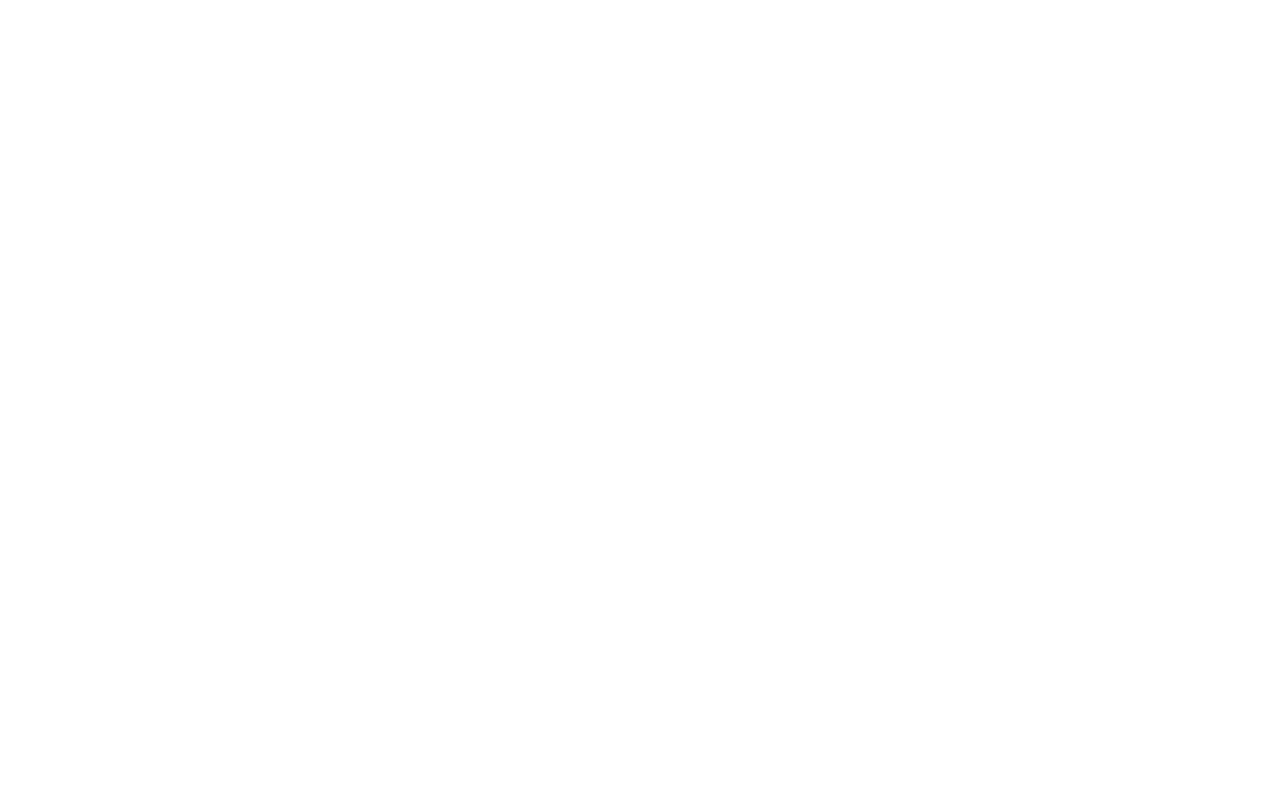
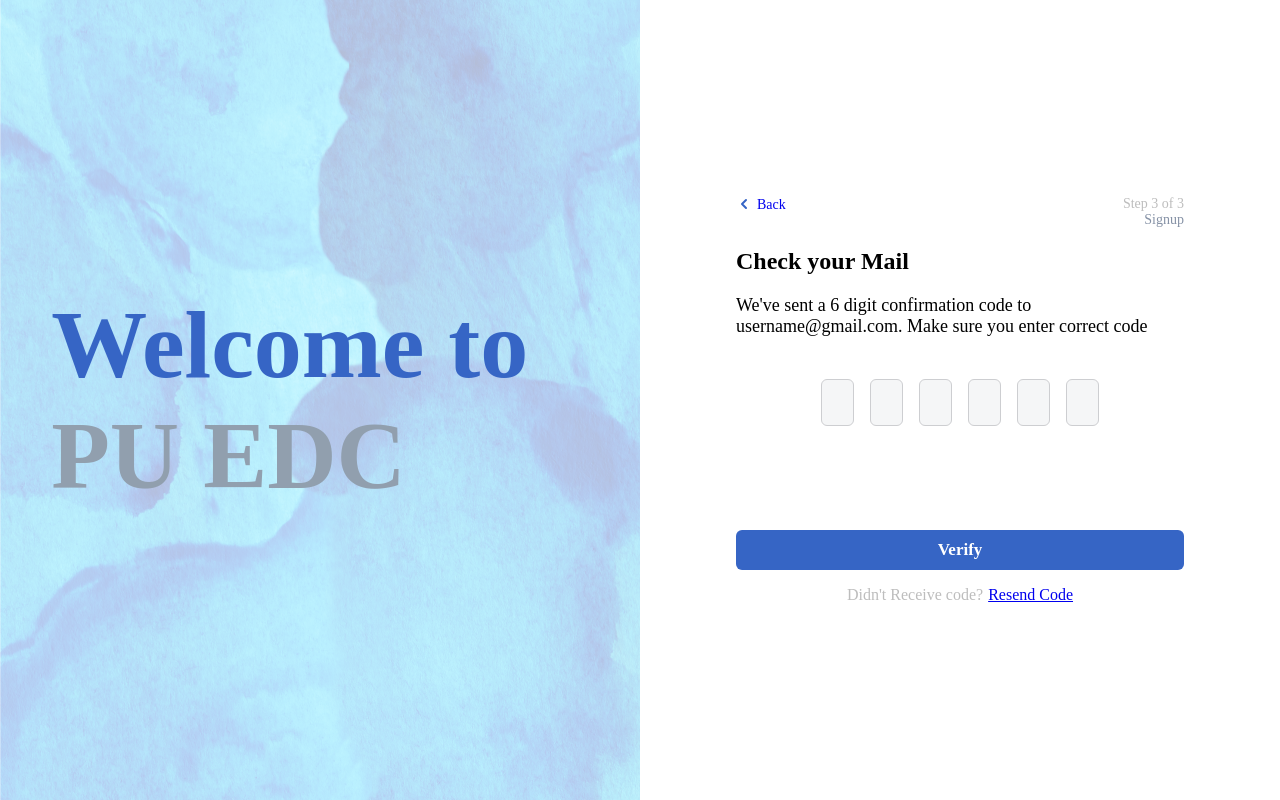
Before and after one commit to Horizon-tech-india/EDC-Frontend, a React (Create React App) app: page /signup/3 in a window 1280 px wide. Before the commit this address had no page. Built offline with nearby package versions, Linux system fonts and the light colour scheme.

Commit message:
feat: signup page

```diff
--- a/src/App.js
+++ b/src/App.js
@@ -9,8 +9,10 @@
       <BrowserRouter>
         <Routes>
           <Route exact path="/login" element={<Login />} />
-          <Route exact path="/signup" element={<SignUp />} />
-          <Route exact path="/" element={<SignUp />} />
+          <Route exact path="/signup/1" element={<SignUp step={1} />} />
+          <Route exact path="/signup/2" element={<SignUp step={2} />} />
+          <Route exact path="/signup/3" element={<SignUp step={3} />} />
+          <Route exact path="/" element={<Login />} />
         </Routes>
       </BrowserRouter>
     </div>
--- a/src/Pages/Login/Login.js
+++ b/src/Pages/Login/Login.js
@@ -9,7 +9,6 @@
 import facebook from "../../assets/facebook.svg";
 import google from "../../assets/google.svg";
 import linkedin from "../../assets/linkedin.svg";
-import hero from "../../assets/hero.png";
 
 const initialValues = {
   email: "",
@@ -29,7 +28,9 @@
   } = useFormik({
     initialValues,
     validationSchema: loginSchema,
-    onSubmit: (values) => console.log(values),
+    onSubmit: (values) => {
+      //POST REQUEST
+    },
   });
 
   return (
@@ -41,7 +42,7 @@
       <div className="login__container">
         <div className="signup-link">
           <p>Don't have an account?</p>
-          <Link to="/signup">Signup</Link>
+          <Link to="/signup/1">Signup</Link>
         </div>
         <div className="login__head">
           <h2>Welcome</h2>
@@ -61,7 +62,7 @@
                 value={values.email}
                 onChange={handleChange}
                 onBlur={handleBlur}
-                placeholder="Your email*"
+                placeholder="Your email"
               />
             </div>
             {errors.email && touched.email ? (
@@ -81,7 +82,7 @@
                 value={values.password}
                 onChange={handleChange}
                 onBlur={handleBlur}
-                placeholder="Your password*"
+                placeholder="Your password"
               />
               <span onClick={() => setPasswordHidden(!passwordHidden)}>
                 <img src={eyeOff} alt="" />
--- a/src/Pages/Login/formSchema.jsx
+++ b/src/Pages/Login/formSchema.jsx
@@ -3,6 +3,7 @@
 const loginSchema = Yup.object({
   email: Yup.string().email().required("Please enter your Email"),
   password: Yup.string().min(6).required("Please enter your Password"),
+  remember_me: Yup.bool(),
 });
 
 export default loginSchema;
--- a/src/Pages/SignUp/SignUp.js
+++ b/src/Pages/SignUp/SignUp.js
@@ -1,10 +1,12 @@
 import React, { useState } from "react";
-import { Link } from "react-router-dom";
+import { Link, useLocation } from "react-router-dom";
 import "../Login/login.scss";
 import SignUpStep1 from "./SignUpStep1";
+import SignUpStep2 from "./SignUpStep2";
+import SignUpStep3 from "./SignUpStep3";
 import left from "../../assets/left.svg";
 
-const SignUp = () => {
+const SignUp = ({ step }) => {
   return (
     <div className="wrapper">
       <div className="banner">
@@ -17,14 +19,26 @@
             <span>
               <img src={left} alt="" />
             </span>
-            <Link to="/">Back</Link>
+            <Link
+              to={
+                step === 1 ? "/login" : step === 2 ? "/signup/1" : "/signup/2"
+              }
+            >
+              Back
+            </Link>
           </div>
           <div className="signup__nav-current">
-            <p className="signup__nav-current--1">Step 1 of 3</p>
+            <p className="signup__nav-current--1">Step {step} of 3</p>
             <p className="signup__nav-current--2">Signup</p>
           </div>
         </nav>
-        <SignUpStep1 />
+        {step === 1 ? (
+          <SignUpStep1 />
+        ) : step === 2 ? (
+          <SignUpStep2 />
+        ) : (
+          <SignUpStep3 />
+        )}
       </div>
     </div>
   );
--- /dev/null
+++ b/src/Pages/SignUp/SignUpStep2.jsx
@@ -0,0 +1,139 @@
+import React, { useState } from "react";
+import { Link, useNavigate } from "react-router-dom";
+import { useFormik } from "formik";
+import { signupSchemaStep2 } from "./formSchema";
+import "../Login/login.scss";
+import "./signup.scss";
+
+const initialValues = {
+  first_name: "",
+  last_name: "",
+  email: "",
+  phone_number: "",
+  password: "",
+};
+
+const SignUpStep2 = () => {
+  const {
+    values,
+    errors,
+    touched,
+    handleBlur,
+    handleChange,
+    handleSubmit,
+  } = useFormik({
+    initialValues: initialValues,
+    validationSchema: signupSchemaStep2,
+    onSubmit: (values) => {
+      //POST REQUEST
+      navigate("/signup/3");
+    },
+  });
+  const navigate = useNavigate();
+
+  return (
+    <>
+      <div className="login__head">
+        <h2>Register your account</h2>
+        <p>Fill the details below to submit register account</p>
+      </div>
+      <form onSubmit={handleSubmit}>
+        <div className="input-block">
+          <label htmlFor="startup_name">Startup Name</label>
+          <div className="input-block__input">
+            <input
+              type="text"
+              id="startup_name"
+              name="startup_name"
+              value={values.startup_name}
+              onChange={handleChange}
+              onBlur={handleBlur}
+              placeholder="Startup/Company Name"
+            />
+          </div>
+          {errors.startup_name && touched.startup_name ? (
+            <p className="input-block__error">{errors.startup_name}</p>
+          ) : null}
+        </div>
+        <div className="input-block">
+          <label htmlFor="applying_to">Applying to</label>
+          <select
+            name="applying_to"
+            id="applying_to"
+            className="input-block_input--dropdown"
+          >
+            <option value="" disabled defaultValue hidden>
+              VSS, RSS, AHSS, or Surat Branch
+            </option>
+            <option value="VSS">VSS</option>
+            <option value="RSS">RSS</option>
+            <option value="AHSS">AHSS</option>
+            <option value="Surat Branch">Surat Branch</option>
+          </select>
+
+          {errors.applying_to && touched.applying_to ? (
+            <p className="input-block__error">{errors.applying_to}</p>
+          ) : null}
+        </div>
+        <div className="input-block">
+          <label htmlFor="applying_to">I'm A</label>
+          <select
+            name="profession"
+            id="profession"
+            className="input-block_input--dropdown"
+          >
+            <option value="" disabled defaultValue hidden>
+              PU Student or Working Professional
+            </option>
+            <option value="student">PU Student</option>
+            <option value="professional">Working Professional</option>
+          </select>
+
+          {errors.profession && touched.profession ? (
+            <p className="input-block__error">{errors.profession}</p>
+          ) : null}
+        </div>
+        <div className="input-block">
+          <label htmlFor="website_link">
+            Company Website link if available
+          </label>
+          <div className="input-block__input">
+            <input
+              type="text"
+              id="website_link"
+              name="website_link"
+              value={values.website_link}
+              onChange={handleChange}
+              onBlur={handleBlur}
+              placeholder="www.edc.com"
+            />
+          </div>
+          {errors.website_link && touched.website_link ? (
+            <p className="input-block__error">{errors.website_link}</p>
+          ) : null}
+        </div>
+        <div className="input-block__terms">
+          By signing in, you're agreeing to our{" "}
+          <span>
+            <Link>Terms & Condition</Link>
+          </span>
+          and
+          <span>
+            <Link>Privacy Policy</Link>*
+          </span>
+        </div>
+        <div className="input-block">
+          <button className="submit-btn" type="submit">
+            Continue
+          </button>
+        </div>
+      </form>
+      <div className="login-link">
+        <p>Already have an account?</p>
+        <Link to="/login">Login</Link>
+      </div>
+    </>
+  );
+};
+
+export default SignUpStep2;
--- /dev/null
+++ b/src/Pages/SignUp/SignUpStep3.jsx
@@ -0,0 +1,126 @@
+import React, { useState } from "react";
+import { Link } from "react-router-dom";
+import "../Login/login.scss";
+import "./signup.scss";
+
+const SignUpStep3 = () => {
+  const [otp, setOtp] = useState(["", "", "", "", "", ""]);
+
+  const handleChange = (value, event) => {
+    let otpCopy = otp;
+    otpCopy[value - 1] = event.target.value;
+    setOtp(otpCopy);
+  };
+
+  const handleSubmit = (event) => {
+    const data = Number(otp.join(""));
+    //POST REQUEST
+  };
+
+  const inputfocus = (elmnt) => {
+    if (elmnt.key === "Delete" || elmnt.key === "Backspace") {
+      const next = elmnt.target.tabIndex - 2;
+      if (next > -1) {
+        elmnt.target.form.elements[next].focus();
+      }
+    } else {
+      const next = elmnt.target.tabIndex;
+      if (next < 6) {
+        elmnt.target.form.elements[next].focus();
+      }
+    }
+  };
+  return (
+    <>
+      <div className="login__head">
+        <h2>Check your Mail</h2>
+        <p>
+          We've sent a 6 digit confirmation code to username@gmail.com. Make
+          sure you enter correct code
+        </p>
+      </div>
+      <form onSubmit={handleSubmit}>
+        <div className="otpContainer">
+          <input
+            name="otp1"
+            type="text"
+            autoComplete="off"
+            className="otpInput"
+            value={otp.otp1}
+            onChange={(e) => handleChange(1, e)}
+            tabIndex="1"
+            maxLength="1"
+            onKeyUp={(e) => inputfocus(e)}
+          />
+          <input
+            name="otp2"
+            type="text"
+            autoComplete="off"
+            className="otpInput"
+            value={otp.otp2}
+            onChange={(e) => handleChange(2, e)}
+            tabIndex="2"
+            maxLength="1"
+            onKeyUp={(e) => inputfocus(e)}
+          />
+          <input
+            name="otp3"
+            type="text"
+            autoComplete="off"
+            className="otpInput"
+            value={otp.otp3}
+            onChange={(e) => handleChange(3, e)}
+            tabIndex="3"
+            maxLength="1"
+            onKeyUp={(e) => inputfocus(e)}
+          />
+          <input
+            name="otp4"
+            type="text"
+            autoComplete="off"
+            className="otpInput"
+            value={otp.otp4}
+            onChange={(e) => handleChange(4, e)}
+            tabIndex="4"
+            maxLength="1"
+            onKeyUp={(e) => inputfocus(e)}
+          />
+
+          <input
+            name="otp5"
+            type="text"
+            autoComplete="off"
+            className="otpInput"
+            value={otp.otp5}
+            onChange={(e) => handleChange(5, e)}
+            tabIndex="5"
+            maxLength="1"
+            onKeyUp={(e) => inputfocus(e)}
+          />
+          <input
+            name="otp6"
+            type="text"
+            autoComplete="off"
+            className="otpInput"
+            value={otp.otp6}
+            onChange={(e) => handleChange(6, e)}
+            tabIndex="6"
+            maxLength="1"
+            onKeyUp={(e) => inputfocus(e)}
+          />
+        </div>
+        <div className="input-block">
+          <button className="submit-btn" type="submit">
+            Verify
+          </button>
+        </div>
+      </form>
+      <div className="login-link">
+        <p>Didn't Receive code?</p>
+        <Link>Resend Code</Link>
+      </div>
+    </>
+  );
+};
+
+export default SignUpStep3;
--- a/src/Pages/SignUp/formSchema.jsx
+++ b/src/Pages/SignUp/formSchema.jsx
@@ -4,7 +4,10 @@
   first_name: Yup.string().required("Please enter your Full Name"),
   last_name: Yup.string().required("Please enter your Full Name"),
   email: Yup.string().email().required("Please enter your Email"),
-  phone_number: Yup.number().required("Please enter a valid phone number"),
+  phone_number: Yup.string().matches(/^[0-9]\d{9}$/, {
+    message: "Please enter valid number.",
+    excludeEmptyString: false,
+  }),
   password: Yup.string().min(6).required("Please enter your Password"),
 });
 
--- a/src/Pages/SignUp/signup.scss
+++ b/src/Pages/SignUp/signup.scss
@@ -42,3 +42,20 @@
     margin-right: 5px;
   }
 }
+
+.otpContainer {
+  display: flex;
+  justify-content: center;
+  margin: 1rem 0rem 6rem 0rem;
+  & input {
+    color: rgb(153, 129, 129);
+    font-size: 25px;
+    width: 15px;
+    padding: 0.5rem;
+    margin: 0.5rem;
+    outline: none;
+    border-radius: 6px;
+    border: 1px solid #cdced1;
+    background: #f5f6f7;
+  }
+}
```
Also changed, not shown: src/Pages/Login/login.scss (+19 -0 lines), src/Pages/SignUp/SignUpStep1.jsx (+20 -15 lines).
